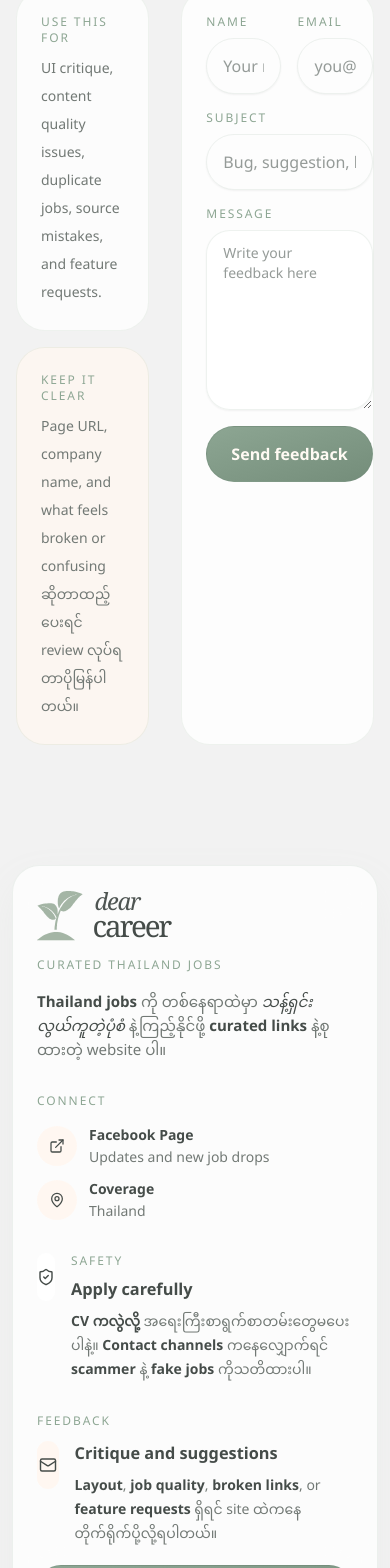
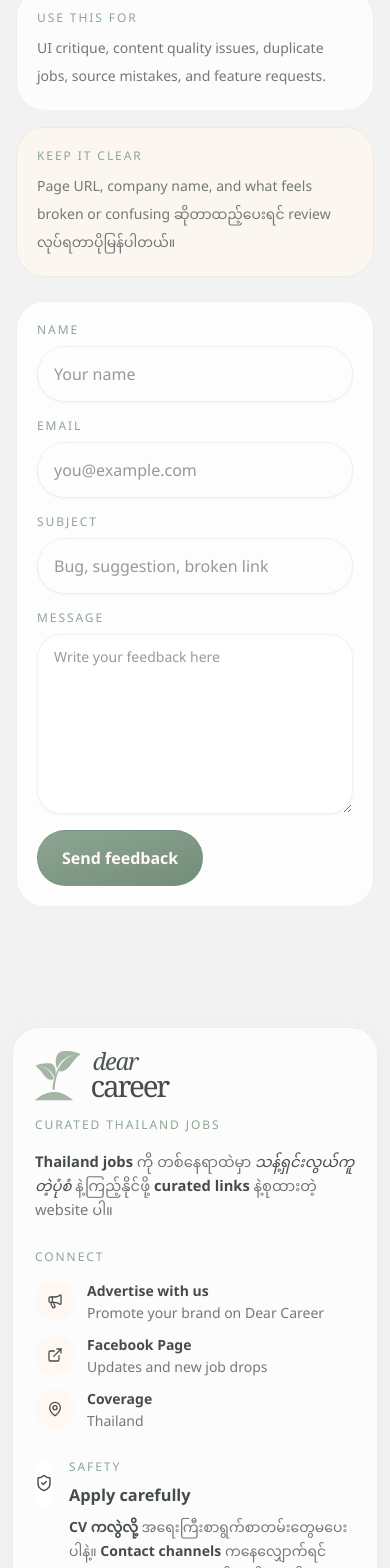
Before and after one commit to thureinphyoecoder/dear-career2, a Next.js app in the folder frontend/: page /feedback in a window 390 px wide. Shown: the part 400-1968 px from the top of the page. Built offline with nearby package versions, Linux system fonts and the light colour scheme; no server answers.

Commit message:
Fix public nav/footer behavior and improve mobile responsiveness

```diff
--- a/frontend/app/(public)/feedback/page.tsx
+++ b/frontend/app/(public)/feedback/page.tsx
@@ -36,15 +36,15 @@ export default function PublicFeedbackPage() {
         </p>
       </header>
 
-      <section className="mt-8 grid grid-cols-[minmax(0,0.9fr)_minmax(0,1.3fr)] gap-8">
+      <section className="mt-8 grid grid-cols-1 gap-6 lg:grid-cols-[minmax(0,0.9fr)_minmax(0,1.3fr)] lg:gap-8">
         <div className="grid content-start gap-4">
-          <div className="grid gap-2 rounded-[1.8rem] border border-[rgba(160,183,164,0.16)] bg-[rgba(255,255,255,0.76)] p-6">
+          <div className="grid gap-2 rounded-[1.8rem] border border-[rgba(160,183,164,0.16)] bg-[rgba(255,255,255,0.76)] p-5 sm:p-6">
             <div className="text-xs uppercase tracking-[0.16em] text-[#8da693]">Use this for</div>
             <p className="m-0 text-sm leading-7 text-[#727975]">
               UI critique, content quality issues, duplicate jobs, source mistakes, and feature requests.
             </p>
           </div>
-          <div className="grid gap-2 rounded-[1.8rem] border border-[rgba(160,183,164,0.16)] bg-[rgba(255,247,240,0.74)] p-6">
+          <div className="grid gap-2 rounded-[1.8rem] border border-[rgba(160,183,164,0.16)] bg-[rgba(255,247,240,0.74)] p-5 sm:p-6">
             <div className="text-xs uppercase tracking-[0.16em] text-[#8da693]">Keep it clear</div>
             <p className="m-0 text-sm leading-7 text-[#727975]">
               Page URL, company name, and what feels broken or confusing ဆိုတာထည့်ပေးရင် review လုပ်ရတာပိုမြန်ပါတယ်။
@@ -52,7 +52,7 @@ export default function PublicFeedbackPage() {
           </div>
         </div>
 
-        <div className="rounded-[1.8rem] border border-[rgba(160,183,164,0.16)] bg-[rgba(255,255,255,0.8)] p-6">
+        <div className="rounded-[1.8rem] border border-[rgba(160,183,164,0.16)] bg-[rgba(255,255,255,0.8)] p-5 sm:p-6">
           <FeedbackForm />
         </div>
       </section>
--- a/frontend/components/public/FeedbackForm.tsx
+++ b/frontend/components/public/FeedbackForm.tsx
@@ -103,7 +103,7 @@ export function FeedbackForm() {
 
   return (
     <form className="grid gap-4" onSubmit={handleSubmit}>
-      <div className="grid grid-cols-2 gap-4">
+      <div className="grid grid-cols-1 gap-4 sm:grid-cols-2">
         <label className="grid gap-2">
           <span className="text-xs uppercase tracking-[0.16em] text-[#8da693]">Name</span>
           <Input
--- a/frontend/components/public/JobsInfiniteResults.tsx
+++ b/frontend/components/public/JobsInfiniteResults.tsx
@@ -47,7 +47,7 @@ const FALLBACK_INLINE_AD: SponsoredAdLike = {
   description:
     "Place your brand inside curated job cards and reach active candidates every day.",
   cta_label: "Advertise now",
-  href: "/feedback",
+  href: "/contact",
 };
 
 function SponsoredJobLikeCard({ ad }: { ad: SponsoredAdLike }) {
@@ -204,7 +204,7 @@ export function JobsInfiniteResults({
       {visibleSections.map((section) =>
         section.jobs.length > 0 ? (
           <section key={section.key} className="mt-10 grid gap-5">
-            <div className="grid gap-4 xl:grid-cols-2">
+            <div className="grid gap-4 md:grid-cols-2 lg:grid-cols-3">
               {section.jobs.flatMap((job) => {
                 cardCount += 1;
                 const items = [
@@ -235,7 +235,7 @@ export function JobsInfiniteResults({
 
       <div ref={sentinelRef} className="mt-6 flex min-h-12 items-center justify-center">
         {isLoadingMore ? (
-          <div className="grid w-full gap-4 pt-2 xl:grid-cols-2">
+          <div className="grid w-full gap-4 pt-2 md:grid-cols-2 lg:grid-cols-3">
             <JobCardLoadingSkeleton />
             <JobCardLoadingSkeleton />
           </div>
--- a/frontend/components/public/PublicFooter.tsx
+++ b/frontend/components/public/PublicFooter.tsx
@@ -1,5 +1,5 @@
 import Link from "next/link";
-import { ExternalLink, Mail, MapPin, ShieldCheck } from "lucide-react";
+import { ExternalLink, Mail, MapPin, Megaphone, ShieldCheck } from "lucide-react";
 
 import { BrandLogo } from "@/components/public/BrandLogo";
 
@@ -10,15 +10,15 @@ export function PublicFooter() {
   return (
     <footer className="mt-auto px-3 pb-4 pt-10 sm:px-4 sm:pb-5 sm:pt-12">
       <div className="w-full">
-        <div className="grid w-full gap-4 rounded-[1.7rem] border border-[rgba(160,183,164,0.18)] bg-[rgba(255,255,255,0.76)] p-3 shadow-soft backdrop-blur-xl sm:rounded-[2.2rem] sm:p-5">
-          <div className="grid grid-cols-1 items-start gap-2 md:grid-cols-2 lg:gap-3 2xl:grid-cols-4">
-            <section className="grid content-start gap-4 self-start p-3 sm:p-5">
+        <div className="grid w-full gap-4 rounded-[1.7rem] border border-[rgba(160,183,164,0.18)] bg-[rgba(255,255,255,0.76)] p-3 shadow-soft backdrop-blur-xl sm:rounded-[2.2rem] sm:p-4 lg:p-5">
+          <div className="grid grid-cols-1 items-start gap-2 md:grid-cols-2 lg:gap-3 xl:grid-cols-4">
+            <section className="grid content-start gap-4 self-start p-2.5 sm:p-4 lg:p-5">
               <BrandLogo compact />
               <div className="grid gap-4">
                 <div className="text-xs uppercase tracking-[0.16em] text-[#8da693]">
                   Curated Thailand Jobs
                 </div>
-                <p className="mb-0 max-w-[34rem] text-[0.94rem] leading-6 text-[#727975] sm:text-[0.98rem] sm:leading-7">
+                <p className="mb-0 max-w-[34rem] break-words text-[0.92rem] leading-6 text-[#727975] sm:text-[0.98rem] sm:leading-7">
                   <span className="font-semibold text-foreground">Thailand jobs</span> ကို
                   တစ်နေရာထဲမှာ <span className="font-serif italic text-foreground">သန့်ရှင်းလွယ်ကူတဲ့ပုံစံ</span> နဲ့ကြည့်နိုင်ဖို့
                   <span className="font-semibold text-foreground"> curated links</span> နဲ့စုထားတဲ့ website ပါ။
@@ -26,12 +26,24 @@ export function PublicFooter() {
               </div>
             </section>
 
-            <section className="grid content-start gap-4 self-start p-3 sm:p-5">
+            <section className="grid content-start gap-4 self-start p-2.5 sm:p-4 lg:p-5">
               <div>
                 <div className="text-xs uppercase tracking-[0.16em] text-[#8da693]">Connect</div>
                 <div className="mt-4 grid gap-3">
+                  <Link
+                    href="/contact"
+                    className="inline-flex min-w-0 items-start gap-3 text-sm text-foreground transition-colors hover:text-[#8da693]"
+                  >
+                    <span className="inline-flex h-10 w-10 items-center justify-center rounded-full bg-[rgba(255,247,240,0.9)]">
+                      <Megaphone size={16} strokeWidth={1.9} />
+                    </span>
+                    <span className="grid min-w-0 gap-0.5">
+                      <strong className="font-semibold">Advertise with us</strong>
+                      <span className="break-words leading-5 text-[#727975]">Promote your brand on Dear Career</span>
+                    </span>
+                  </Link>
                   <a
-                    className="inline-flex items-center gap-3 text-sm text-foreground transition-colors hover:text-[#8da693]"
+                    className="inline-flex min-w-0 items-start gap-3 text-sm text-foreground transition-colors hover:text-[#8da693]"
                     href={facebookPageUrl}
                     target="_blank"
                     rel="noreferrer"
@@ -39,16 +51,16 @@ export function PublicFooter() {
                     <span className="inline-flex h-10 w-10 items-center justify-center rounded-full bg-[rgba(255,247,240,0.9)]">
                       <ExternalLink size={16} strokeWidth={1.9} />
                     </span>
-                    <span className="grid gap-0.5">
+                    <span className="grid min-w-0 gap-0.5">
                       <strong className="font-semibold">Facebook Page</strong>
-                      <span className="text-[#727975]">Updates and new job drops</span>
+                      <span className="break-words leading-5 text-[#727975]">Updates and new job drops</span>
                     </span>
                   </a>
-                  <div className="inline-flex items-center gap-3 text-sm text-[#727975]">
+                  <div className="inline-flex min-w-0 items-start gap-3 text-sm text-[#727975]">
                     <span className="inline-flex h-10 w-10 items-center justify-center rounded-full bg-[rgba(255,247,240,0.9)] text-foreground">
                       <MapPin size={16} strokeWidth={1.9} />
                     </span>
-                    <span className="grid gap-0.5">
+                    <span className="grid min-w-0 gap-0.5">
                       <strong className="font-semibold text-foreground">Coverage</strong>
                       <span>Thailand</span>
                     </span>
@@ -57,15 +69,15 @@ export function PublicFooter() {
               </div>
             </section>
 
-            <section className="grid content-start gap-4 self-start p-3 sm:p-5">
+            <section className="grid content-start gap-4 self-start p-2.5 sm:p-4 lg:p-5">
               <div className="flex items-start gap-4">
                 <span className="inline-flex h-12 w-12 items-center justify-center rounded-full bg-[rgba(255,255,255,0.82)] text-foreground">
                   <ShieldCheck size={18} strokeWidth={1.9} />
                 </span>
-                <div className="grid gap-2">
+                <div className="grid min-w-0 gap-2">
                   <div className="text-xs uppercase tracking-[0.16em] text-[#8da693]">Safety</div>
                   <strong className="text-[1.02rem] text-foreground">Apply carefully</strong>
-                  <p className="mb-0 text-sm leading-6 text-[#727975]">
+                  <p className="mb-0 break-words text-sm leading-6 text-[#727975]">
                     <span className="font-semibold text-foreground">CV ကလွဲလို့</span> အရေးကြီးစာရွက်စာတမ်းတွေမပေးပါနဲ့။
                     <span className="font-semibold text-foreground"> Contact channels</span> ကနေလျှောက်ရင်
                     <span className="font-semibold text-foreground"> scammer</span> နဲ့
@@ -75,18 +87,18 @@ export function PublicFooter() {
               </div>
             </section>
 
-            <section className="grid content-start gap-5 self-start p-3 sm:p-5">
+            <section className="grid content-start gap-5 self-start p-2.5 sm:p-4 lg:p-5">
               <div className="grid gap-3">
                 <div className="text-xs uppercase tracking-[0.16em] text-[#8da693]">Feedback</div>
                 <div className="flex items-start gap-4">
                   <div className="inline-flex h-12 w-12 items-center justify-center rounded-full bg-[rgba(255,247,240,0.9)] text-foreground">
                     <Mail size={18} strokeWidth={1.9} />
                   </div>
-                  <div className="grid gap-2">
+                  <div className="grid min-w-0 gap-2">
                     <strong className="text-[1.02rem] text-foreground">
                       Critique and suggestions
                     </strong>
-                    <p className="mb-0 text-sm leading-6 text-[#727975]">
+                    <p className="mb-0 break-words text-sm leading-6 text-[#727975]">
                       <span className="font-semibold text-foreground">Layout</span>,
                       <span className="font-semibold text-foreground"> job quality</span>,
                       <span className="font-semibold text-foreground"> broken links</span>, or
@@ -100,11 +112,11 @@ export function PublicFooter() {
                 href="/feedback"
                 className="inline-flex min-h-12 w-full items-center justify-center self-start rounded-full border border-[#748d7a]/30 bg-gradient-to-br from-[#8da693] to-[#748d7a] px-5 py-3 text-sm font-semibold text-[#fffaf3] transition-all hover:-translate-y-0.5 hover:from-[#7d9883] hover:to-[#6d8572] sm:w-auto"
               >
-                Send feedback or report
+                Send feedback
               </Link>
             </section>
           </div>
-          <div className="flex justify-center border-t border-[rgba(160,183,164,0.14)] px-2 pt-4 text-center text-xs text-[#727975] sm:text-sm">
+          <div className="flex justify-center border-t border-[rgba(160,183,164,0.14)] px-1 pt-4 text-center text-xs text-[#727975] sm:px-2 sm:text-sm">
             <span className="leading-6">
               Copyright {new Date().getFullYear()}{" "}
               <span className="font-semibold tracking-[0.04em] text-foreground">Dear Career</span>. Developed by{" "}
```
Also changed, not shown: frontend/components/public/PublicNav.tsx (+32 -13 lines).
